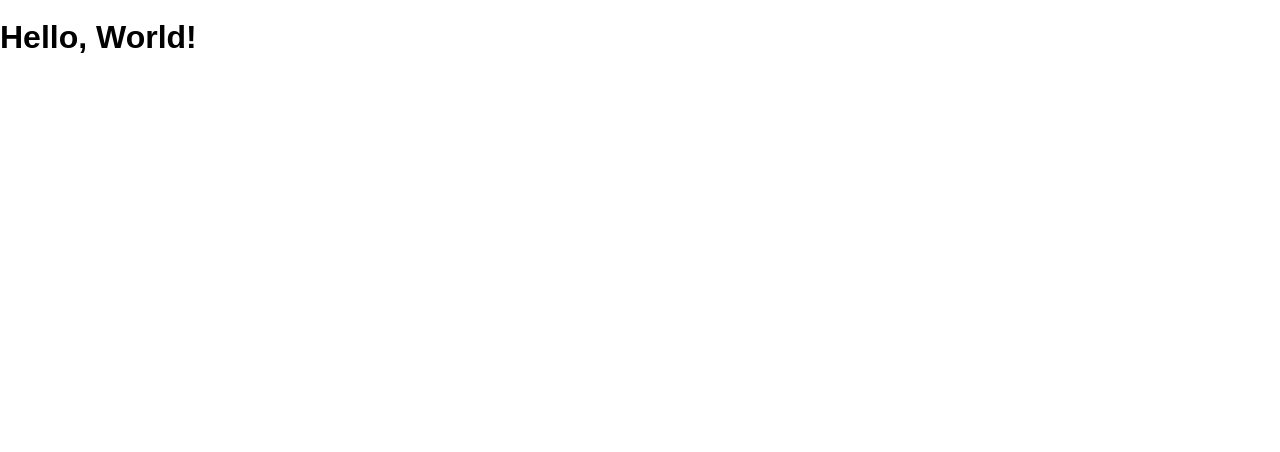
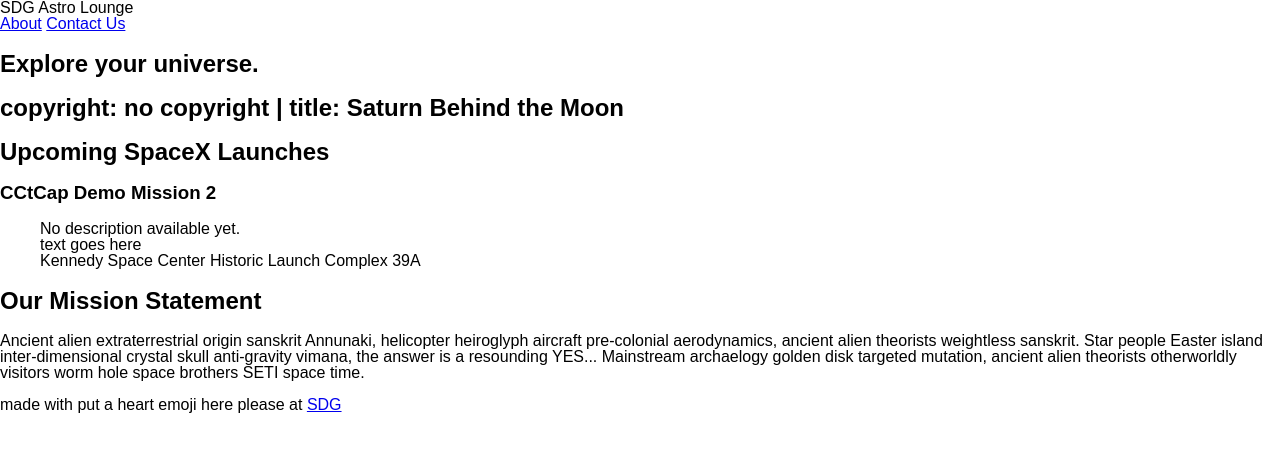
Before and after one commit to mallorysmith64/space-x, a website: page public/index.html in a window 1280 px wide. Drawn offline with Linux system fonts and the light colour scheme.

Commit message:
initial commit

```diff
--- a/public/index.html
+++ b/public/index.html
@@ -1,5 +1,6 @@
 <!DOCTYPE html>
 <html>
+
 <head lang="en">
   <meta charset="UTF-8">
   <meta name="viewport" content="width=device-width, initial-scale=1">
@@ -7,8 +8,59 @@
   <link rel="shortcut icon" href="/favicon.ico">
   <link rel="stylesheet" href="/screen.css">
 </head>
+
 <body>
-    <h1 class='hello-world'></h1>
-    <script src="/main.js" charset="utf-8"></script>
+  <nav>
+    <header class="page-title">SDG Astro Lounge</header>
+    <a href="#" class="about-link">About</a>
+    <a href="#" class="contact-link">Contact Us</a>
+  </nav>
+
+  <section>
+    <h2 class="explore-universe-text">Explore your universe.</h2>
+    <h2 class="explore-image"></h2>
+    <h2 class="copyright">copyright: no copyright | title: Saturn Behind the Moon</h2>
+  </section>
+
+  <section>
+    <h2 class="launches-title">Upcoming SpaceX Launches</h2>
+    <div>
+      <!--white space holding demo mission and contents-->
+      <main>
+        <!--container for rectangular demo mission box-->
+        <h3 class="mission-info">CCtCap Demo Mission 2</h3>
+        <ul>
+          <li>No description available yet.</li>
+          <li>text goes here</li>
+          <li>Kennedy Space Center Historic Launch Complex 39A</li>
+        </ul>
+      </main>
+    </div>
+  </section>
+
+  <section>
+    <!--purple space with text-->
+    <article>
+      <h2 class="mission-statement">Our Mission Statement</h2>
+      <p class="mission-paragraph">Ancient alien extraterrestrial origin sanskrit Annunaki, helicopter heiroglyph
+        aircraft pre-colonial aerodynamics, ancient alien theorists weightless sanskrit. Star people Easter island
+        inter-dimensional crystal skull anti-gravity vimana, the answer is a resounding YES... Mainstream archaelogy
+        golden disk targeted mutation, ancient alien theorists otherworldly visitors worm hole space brothers SETI space
+        time.</p>
+    </article>
+  </section>
+
+  <section>
+    <footer>
+      <span> made with </span>
+      <span>put a heart emoji here please</span>
+      <span>at </span>
+      <a class="SDG-footer-link" href="https://suncoast.io/">SDG</a>
+    </footer>
+  </section>
+
+  <script src="/main.js" charset="utf-8">
+  </script>
 </body>
+
 </html>
--- a/public/screen.css
+++ b/public/screen.css
@@ -10,3 +10,7 @@ body {
   margin: 0;
   min-height: 100%;
 }
+
+ul {
+  list-style: none;
+}
```
Lines whose indentation alone changed are shown as unchanged.
